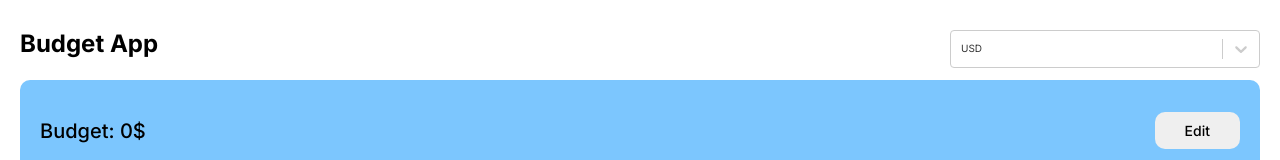
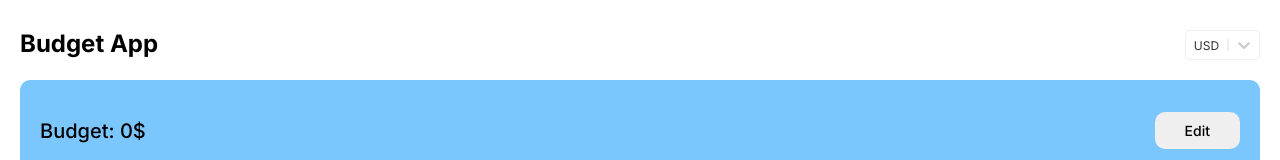
Before and after one commit to egkirpichev/react-budget-app, a React (Create React App) app: page / in a window 1280 px wide. Shown: the top 160 px of the page. Built offline with nearby package versions, Linux system fonts and the light colour scheme.

Commit message:
feat(budget-app): styalize currency select

```diff
--- a/src/components/Budget/styles.ts
+++ b/src/components/Budget/styles.ts
@@ -11,7 +11,6 @@ export const StyledBudget = styled.div`
 	border-radius: 10px;
 `
 export const Title = styled.span`
-	font-family: 'Inter', sans-serif;
 	font-weight: 500;
 	font-size: 20px;
 	line-height: 24px;
@@ -20,7 +19,6 @@ export const Title = styled.span`
 
 export const Button = styled.button`
 	padding: 10px 30px;
-	font-family: 'Inter', sans-serif;
 	font-weight: 500;
 	font-size: 14px;
 	line-height: 17px;
--- a/src/components/Select/CustomSelect.tsx
+++ b/src/components/Select/CustomSelect.tsx
@@ -1,6 +1,7 @@
 import Select, { StylesConfig } from "react-select"
 import { Currency } from "../../config/currency"
 import { ICurrencyOption } from "../../types"
+import { Color } from "../../ui/color"
 
 export const CustomSelect = () => {
 	const currencyOptions: ICurrencyOption[] = [
@@ -10,10 +11,36 @@ export const CustomSelect = () => {
 	]
 
 	const customStyles: StylesConfig<ICurrencyOption, boolean> = {
+		control: (styles) => ({
+			...styles,
+			minHeight: `30px`,
+			border: `1px solid ${Color.LightGrey}`,
+		}),
+
+		valueContainer: (styles) => ({
+			...styles,
+			padding: 0,
+			textAlign: `center`,
+			fontWeight: `400`,
+			fontSize: `12px`,
+			lineHeight: `15px`,
+		}),
+
+		indicatorsContainer: (styles) => ({
+			...styles,
+			div: {
+				padding: `0px 5px`,
+			}
+		}),
+
+		indicatorSeparator: (styles) => ({
+			...styles,
+			border: `1px solid ${Color.LightGrey}`,
+		})
 	}
 
 
 	return (
-		<Select options={currencyOptions} isMulti={false} defaultValue={currencyOptions[0]}/>
+		<Select options={currencyOptions} isMulti={false} defaultValue={currencyOptions[0]} styles={customStyles}/>
 	)
 }
--- a/src/ui/base.ts
+++ b/src/ui/base.ts
@@ -8,7 +8,7 @@ export const Wrapper = styled.div`
 
 export const Header = styled.header`
 	display: grid;
-	grid-template-columns: 75% auto;
+	grid-template-columns: auto 75px;
 	grid-template-rows: 30px repeat(3, 1fr);
 	row-gap: 20px;
 `
--- a/src/ui/color.ts
+++ b/src/ui/color.ts
@@ -5,6 +5,7 @@ export enum Color {
 	LightPurple = "#CCD5FF",
 	LightPink = "#E7BBE3",
 	Red = "#FF0000",
-	LightGrey = "#999999",
+	Grey = "#999999",
+	LightGrey = "#EEEEEE",
 	Blue = "#23C9FF"
 }
```
